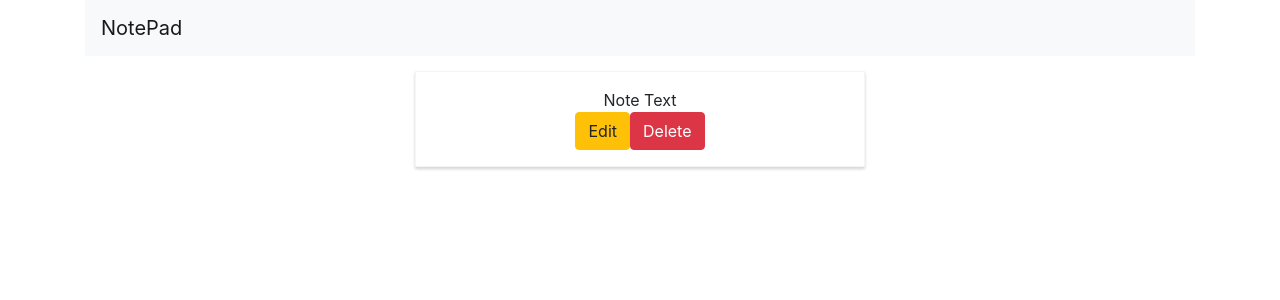
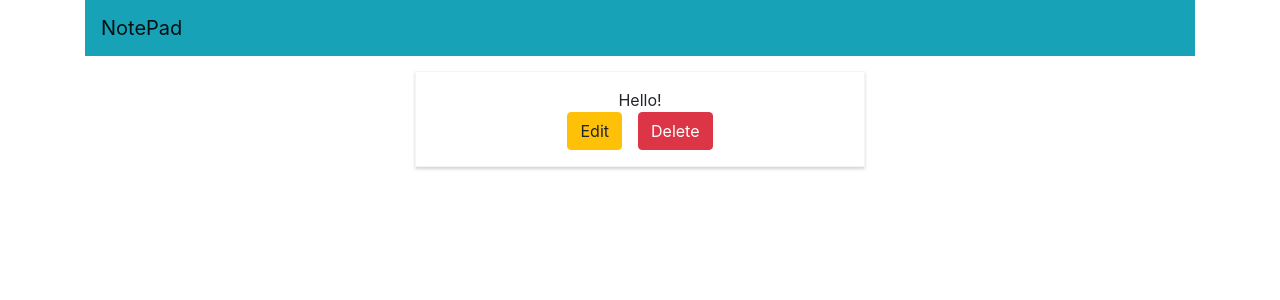
Before and after one commit to rmpalgo/simple-react-noteapp, a React (Create React App) app: page / in a window 1280 px wide. Shown: the top 300 px of the page. Built offline with nearby package versions, Linux system fonts and the light colour scheme.

Commit message:
feat: rendered first note using hooks.

```diff
--- a/src/App.js
+++ b/src/App.js
@@ -10,7 +10,7 @@ class App extends Component {
     return (
         <div className="App">
             <div className="container">
-                <nav className="navbar navbar-expand-lg navbar-light bg-light">
+                <nav className="navbar navbar-expand-lg navbar-light bg-info">
                     <a className="navbar-brand" href="#">NotePad</a>
                 </nav>
             </div>
--- a/src/Note/Note.js
+++ b/src/Note/Note.js
@@ -1,5 +1,5 @@
 import 'bootstrap/dist/css/bootstrap.css';
-import React from 'react';
+import React, { useState } from 'react';
 import styled from 'styled-components';
 
 
@@ -18,15 +18,22 @@ const NoteDiv = styled.div`
                 }
 `
 
-const note = () => {
+const Note = () => {
+    const [noteState, setNoteState] = useState({
+        notes: [{text: 'Hello!'}]
+    });
+
+    const switchNote = () => {
+        setNoteState({ notes: [{text: 'Changed!'}]});
+    }
 
     return(
         <NoteDiv>
-            <div>Note Text</div>
-            <button className={"btn btn-warning"}>Edit</button>
+            <div>{noteState.notes[0].text}</div>
+            <button className={"btn btn-warning mr-3"}>Edit</button>
             <button className={"btn btn-danger"}>Delete</button>
         </NoteDiv>
     )
 }
 
-export default note;
+export default Note;
```
